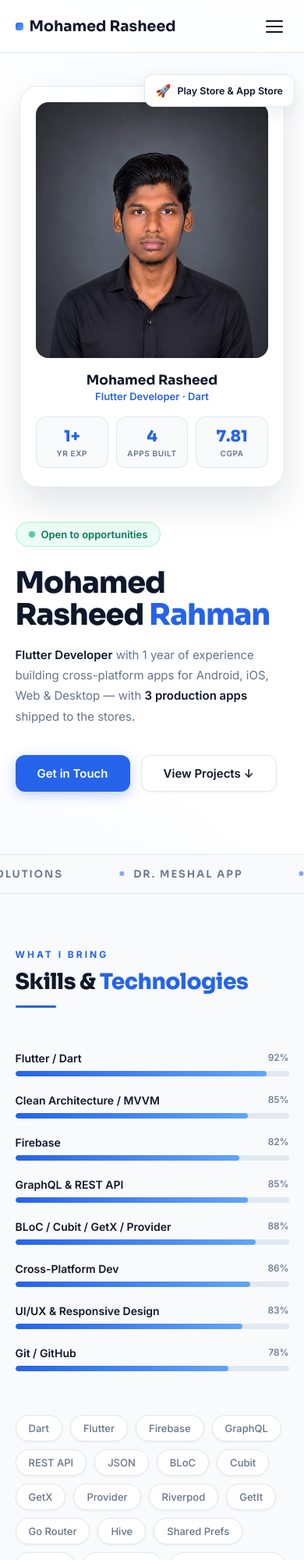
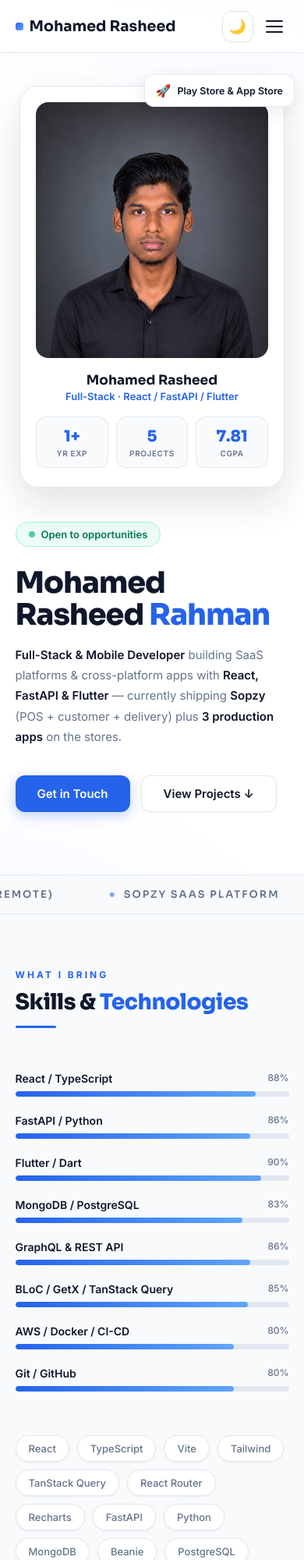
Before and after one commit to RasheedRahman/Portfolio, a plain HTML site: page index.html in a window 390 px wide. Shown: the top 2000 px of the page at 78% size. Drawn offline with Linux system fonts and the light colour scheme.

Commit message:
Full-stack rebrand: Sopzy flagship, Qifaw role, dark mode, mobile fixes

```diff
--- a/index.html
+++ b/index.html
@@ -3,8 +3,8 @@
 <head>
 <meta charset="UTF-8" />
 <meta name="viewport" content="width=device-width, initial-scale=1.0" />
-<title>Mohamed Rasheed Rahman — Flutter Developer</title>
-<meta name="description" content="Portfolio of Mohamed Rasheed Rahman, Flutter Developer — production apps: Dr. Meshal, Smart Masjid, KARS and more." />
+<title>Mohamed Rasheed Rahman — Full-Stack & Mobile Developer</title>
+<meta name="description" content="Portfolio of Mohamed Rasheed Rahman, Full-Stack & Mobile Developer — Sopzy SaaS platform (React + FastAPI + Flutter + AWS) plus production apps: Dr. Meshal, Smart Masjid, KARS and more." />
 <link rel="preconnect" href="https://fonts.googleapis.com" />
 <link rel="preconnect" href="https://fonts.gstatic.com" crossorigin />
 <link href="https://fonts.googleapis.com/css2?family=Inter:wght@400;500;600;700&family=Sora:wght@400;500;600;700;800&display=swap" rel="stylesheet" />
@@ -26,7 +26,35 @@
   --shadow-md: 0 8px 24px rgba(15,23,42,0.08);
   --shadow-lg: 0 20px 48px rgba(15,23,42,0.12);
   --radius: 16px;
+  --nav-bg: rgba(255,255,255,0.85);
+  --nav-menu-bg: rgba(255,255,255,0.98);
 }
+[data-theme="dark"] {
+  --accent: #60a5fa;
+  --accent-dark: #93c5fd;
+  --accent-soft: rgba(96,165,250,0.12);
+  --accent-border: rgba(96,165,250,0.35);
+  --bg: #0f172a;
+  --bg-alt: #162032;
+  --surface: #1e293b;
+  --border: #334155;
+  --text: #f1f5f9;
+  --muted: #94a3b8;
+  --shadow-sm: 0 1px 3px rgba(0,0,0,0.35);
+  --shadow-md: 0 8px 24px rgba(0,0,0,0.4);
+  --shadow-lg: 0 20px 48px rgba(0,0,0,0.5);
+  --nav-bg: rgba(15,23,42,0.85);
+  --nav-menu-bg: rgba(30,41,59,0.98);
+}
+[data-theme="dark"] .btn-outline { background: var(--surface); border-color: var(--border); color: var(--text); }
+[data-theme="dark"] .float-badge { background: var(--surface); }
+[data-theme="dark"] .chip { background: var(--surface); }
+[data-theme="dark"] footer { background: var(--bg); }
+[data-theme="dark"] .skill-track { background: #334155; }
+[data-theme="dark"] .hero-photo { background: linear-gradient(160deg,#1e293b,#334155); }
+[data-theme="dark"] .car-btn { background: rgba(30,41,59,0.92); color: #fff; }
+[data-theme="dark"] ::-webkit-scrollbar-thumb { background: #475569; }
+[data-theme="dark"] .hero-avail, [data-theme="dark"] .current-badge, [data-theme="dark"] .proj-note { background: rgba(16,185,129,0.12); border-color: rgba(16,185,129,0.35); color: #6ee7b7; }
 *, *::before, *::after { box-sizing: border-box; margin: 0; padding: 0; }
 html { scroll-behavior: smooth; }
 body { font-family: var(--font-body); background: var(--bg); color: var(--text); overflow-x: hidden; -webkit-font-smoothing: antialiased; }
@@ -44,7 +72,7 @@ nav {
   position: fixed; top:0; left:0; right:0; z-index:500;
   padding: 0 5%; height: 68px;
   display: flex; align-items: center; justify-content: space-between;
-  background: rgba(255,255,255,0.85); backdrop-filter: blur(16px); -webkit-backdrop-filter: blur(16px);
+  background: var(--nav-bg); backdrop-filter: blur(16px); -webkit-backdrop-filter: blur(16px);
   border-bottom: 1px solid var(--border);
 }
 .nav-logo {
@@ -65,6 +93,14 @@ nav {
 .nav-links a:hover::after { width:100%; }
 .nav-hamburger { display:none; flex-direction:column; gap:5px; cursor:pointer; background:none; border:none; padding:8px; }
 .nav-hamburger span { width:22px; height:2px; background:var(--text); border-radius:1px; transition:0.3s; }
+.nav-actions { display:flex; align-items:center; gap:8px; }
+.theme-toggle {
+  width:40px; height:40px; border-radius:12px; cursor:pointer;
+  background:var(--surface); border:1px solid var(--border); color:var(--text);
+  font-size:18px; display:flex; align-items:center; justify-content:center;
+  transition:transform 0.2s, border-color 0.2s, color 0.2s; box-shadow:var(--shadow-sm);
+}
+.theme-toggle:hover { transform:translateY(-2px); border-color:var(--accent-border); color:var(--accent); }
 
 /* LAYOUT */
 main { position:relative; z-index:1; }
@@ -162,12 +198,12 @@ section { padding: 96px 5%; position:relative; }
 .chip { padding:8px 16px; border-radius:100px; font-size:13px; font-weight:500; border:1px solid var(--border); background:#fff; color:var(--muted); transition:all 0.22s; cursor:default; box-shadow:var(--shadow-sm); }
 .chip:hover { transform:translateY(-3px); color:var(--accent); border-color:var(--accent-border); background:var(--accent-soft); }
 /* EXPERIENCE */
-.timeline { position:relative; max-width:880px; margin:0 auto; }
+.timeline { position:relative; max-width:980px; margin:0 auto; }
 .timeline::before { content:''; position:absolute; left:19px; top:6px; bottom:6px; width:2px; background:linear-gradient(to bottom, var(--accent), #93c5fd); border-radius:1px; }
 .tl-item { position:relative; padding-left:62px; margin-bottom:40px; }
 .tl-item:last-child { margin-bottom:0; }
 .tl-dot { position:absolute; left:11px; top:22px; width:18px; height:18px; border-radius:50%; background:linear-gradient(135deg,var(--accent),#60a5fa); border:3px solid #fff; box-shadow:0 0 0 3px rgba(37,99,235,0.2); z-index:2; }
-.tl-card { background:var(--surface); border:1px solid var(--border); border-radius:var(--radius); padding:28px 32px; box-shadow:var(--shadow-sm); transition:transform 0.25s, box-shadow 0.25s, border-color 0.25s; }
+.tl-card { background:var(--surface); border:1px solid var(--border); border-radius:var(--radius); padding:28px 28px; box-shadow:var(--shadow-sm); transition:transform 0.25s, box-shadow 0.25s, border-color 0.25s; }
 .tl-card:hover { transform:translateY(-3px); box-shadow:var(--shadow-md); border-color:var(--accent-border); }
 .tl-header { display:flex; flex-wrap:wrap; gap:12px; align-items:flex-start; justify-content:space-between; margin-bottom:14px; }
 .tl-role { font-family:var(--font-head); font-size:19px; font-weight:700; }
@@ -282,7 +318,7 @@ section { padding: 96px 5%; position:relative; }
 .btn-wa:hover { background:#1eb85a; transform:translateY(-2px); box-shadow:0 10px 24px rgba(0,0,0,0.2); }
 .cta-btns { display:flex; gap:12px; justify-content:center; flex-wrap:wrap; }
 
-footer { text-align:center; padding:30px 5%; border-top:1px solid var(--border); color:var(--muted); font-size:14px; background:#fff; }
+footer { text-align:center; padding:30px 5%; border-top:1px solid var(--border); color:var(--muted); font-size:14px; background:var(--bg); }
 footer strong { color:var(--text); font-weight:600; }
 
 /* RESPONSIVE */
@@ -297,10 +333,18 @@ footer strong { color:var(--text); font-weight:600; }
   .hero-grid,.skills-grid,.contact-grid,.edu-grid { grid-template-columns:1fr; }
   .hero-photo-wrap { order:-1; }
   .fb-2 { left:-10px; }
-  .nav-links { display:none; flex-direction:column; position:absolute; top:68px; left:0; right:0; background:rgba(255,255,255,0.98); padding:22px 5%; gap:18px; border-bottom:1px solid var(--border); backdrop-filter:blur(16px); }
+  .nav-links { display:none; flex-direction:column; position:absolute; top:68px; left:0; right:0; background:var(--nav-menu-bg); padding:22px 5%; gap:18px; border-bottom:1px solid var(--border); backdrop-filter:blur(16px); }
   .nav-links.open { display:flex; }
   .nav-hamburger { display:flex; }
   #hero { min-height:auto; padding-top:110px; padding-bottom:80px; }
+  .timeline::before { display:none; }
+  .tl-item { padding-left:0; margin-bottom:24px; }
+  .tl-dot { display:none; }
+  .tl-card { padding:20px 18px; }
+  .tl-header { flex-direction:column; gap:8px; }
+  .tl-meta { align-items:flex-start; }
+  .tl-role { font-size:17px; }
+  .tl-desc { padding-left:16px; font-size:13.5px; }
 }
 </style>
 </head>
@@ -315,9 +359,12 @@ footer strong { color:var(--text); font-weight:600; }
     <li><a href="#education">Education</a></li>
     <li><a href="#contact">Contact</a></li>
   </ul>
-  <button class="nav-hamburger" id="hamburger" aria-label="Menu" onclick="document.getElementById('navLinks').classList.toggle('open')">
-    <span></span><span></span><span></span>
-  </button>
+  <div class="nav-actions">
+    <button class="theme-toggle" id="themeToggle" aria-label="Toggle dark mode">🌙</button>
+    <button class="nav-hamburger" id="hamburger" aria-label="Menu" onclick="document.getElementById('navLinks').classList.toggle('open')">
+      <span></span><span></span><span></span>
+    </button>
+  </div>
 </nav>
 
 <main>
@@ -329,9 +376,10 @@ footer strong { color:var(--text); font-weight:600; }
       <div class="hero-avail"><span class="avail-dot"></span>Open to opportunities</div>
       <h1 class="hero-name">Mohamed<br/>Rasheed <em>Rahman</em></h1>
       <p class="hero-role">
-        <strong>Flutter Developer</strong> with 1 year of experience building
-        cross-platform apps for Android, iOS, Web &amp; Desktop — with
-        <strong>3 production apps</strong> shipped to the stores.
+        <strong>Full-Stack & Mobile Developer</strong> building SaaS platforms &amp;
+        cross-platform apps with <strong>React, FastAPI & Flutter</strong> —
+        currently shipping <strong>Sopzy</strong> (POS + customer + delivery)
+        plus <strong>3 production apps</strong> on the stores.
       </p>
       <div class="hero-ctas">
         <a href="#contact" class="btn btn-primary">Get in Touch</a>
@@ -345,10 +393,10 @@ footer strong { color:var(--text); font-weight:600; }
           <img src="profile%20image.jpeg" alt="Mohamed Rasheed Rahman" />
         </div>
         <div class="hero-photo-name">Mohamed Rasheed</div>
-        <div class="hero-photo-role">Flutter Developer · Dart</div>
+        <div class="hero-photo-role">Full-Stack · React / FastAPI / Flutter</div>
         <div class="hero-stats">
           <div class="stat-item"><div class="stat-val">1+</div><div class="stat-label">Yr Exp</div></div>
-          <div class="stat-item"><div class="stat-val">4</div><div class="stat-label">Apps Built</div></div>
+          <div class="stat-item"><div class="stat-val">5</div><div class="stat-label">Projects</div></div>
           <div class="stat-item"><div class="stat-val">7.81</div><div class="stat-label">CGPA</div></div>
         </div>
       </div>
@@ -437,7 +485,7 @@ footer strong { color:var(--text); font-weight:600; }
 
 </main>
 <footer>
-  <p>Designed &amp; built by <strong>Mohamed Rasheed Rahman</strong> — Flutter Developer · Puducherry, India · 2026</p>
+  <p>Designed &amp; built by <strong>Mohamed Rasheed Rahman</strong> — Full-Stack & Mobile Developer · Puducherry, India · 2026</p>
 </footer>
 
 <script>
@@ -445,26 +493,41 @@ footer strong { color:var(--text); font-weight:600; }
 const enc = p => p.split('/').map(encodeURIComponent).join('/');
 
 const skills = [
-  { name: 'Flutter / Dart', pct: 92 },
-  { name: 'Clean Architecture / MVVM', pct: 85 },
-  { name: 'Firebase', pct: 82 },
-  { name: 'GraphQL & REST API', pct: 85 },
-  { name: 'BLoC / Cubit / GetX / Provider', pct: 88 },
-  { name: 'Cross-Platform Dev', pct: 86 },
-  { name: 'UI/UX & Responsive Design', pct: 83 },
-  { name: 'Git / GitHub', pct: 78 },
+  { name: 'React / TypeScript', pct: 88 },
+  { name: 'FastAPI / Python', pct: 86 },
+  { name: 'Flutter / Dart', pct: 90 },
+  { name: 'MongoDB / PostgreSQL', pct: 83 },
+  { name: 'GraphQL & REST API', pct: 86 },
+  { name: 'BLoC / GetX / TanStack Query', pct: 85 },
+  { name: 'AWS / Docker / CI-CD', pct: 80 },
+  { name: 'Git / GitHub', pct: 80 },
 ];
 
 const chips = [
-  'Dart','Flutter','Firebase','GraphQL','REST API','JSON','BLoC','Cubit','GetX','Provider',
-  'Riverpod','GetIt','Go Router','Hive','Shared Prefs','MVVM','Clean Arch',
-  'Push Notifications','FCM','Flutter DevTools','Node.js','PostgreSQL','KNET Payments',
-  'Google Cloud','Java','Python','Android','iOS','Web','Desktop','Git','GitHub'
+  'React','TypeScript','Vite','Tailwind','TanStack Query','React Router','Recharts',
+  'FastAPI','Python','MongoDB','Beanie','PostgreSQL','JWT','Node.js',
+  'AWS S3','CloudFront','ECS','ECR','Docker','PhonePe',
+  'Dart','Flutter','Firebase','FCM','GraphQL','REST API','BLoC','GetX','Provider',
+  'Riverpod','Hive','Go Router','Clean Arch','MVVM','Git','GitHub'
 ];
 
 const experience = [
   {
-    role: 'Flutter Developer',
+    role: 'Full-Stack Developer',
+    company: 'Qifaw Technologies',
+    dates: 'September 2026 – Present',
+    location: 'Remote',
+    current: true,
+    desc: [
+      'Building Sopzy — multi-platform SaaS restaurant POS: React web platform (dashboard analytics, Captain POS, KOT, orders, catalog, QR ordering) + FastAPI + MongoDB backend.',
+      'Built two Flutter apps in the same ecosystem: Sopzy Food customer app (search, cart, coupons, UPI via PhonePe, live rider tracking) and Delivery Partner app (accept/reject, navigate, OTP handover).',
+      'Implemented JWT auth with RBAC (super-admin / store-admin / captain / kot), split Cash + UPI payments, refunds, and dashboard cash-box accounting.',
+      'Shipping to production on AWS: S3 + CloudFront frontend, ECS + ECR backend, CodeBuild deploys with health-proofed releases.',
+    ],
+    badges: ['React','FastAPI','MongoDB','Flutter','AWS','Docker','PhonePe','TanStack Query'],
+  },
+  {
+    role: 'Full Stack Flutter Developer',
     company: 'Safatech Integrated Solutions Pvt. Ltd.',
     dates: 'March 2026 – Present',
     location: null,
@@ -500,6 +563,15 @@ const experience = [
 
 const projects = [
   {
+    name: 'Sopzy — SaaS Restaurant Platform',
+    tag: 'Flagship SaaS · In Production',
+    tagClass: 'tag-production',
+    note: '🍽️ Web Platform + Customer App + Delivery App — one ecosystem',
+    desc: 'Multi-platform POS: Web admin (dashboard analytics, Captain POS, POS/Sopzy orders, menu catalog with XLSX import, QR dine-in ordering with PhonePe UPI) + Flutter customer food app (cart, coupons, live tracking) + Flutter delivery partner app (accept, navigate, OTP delivered). FastAPI + MongoDB backend with JWT RBAC, split Cash+UPI, AWS S3/CloudFront + ECS deploy.',
+    stack: ['React','FastAPI','MongoDB','Flutter','AWS','Docker','PhonePe','Firebase'],
+    imgs: ['Sopzy/6.png','Sopzy/7.png','Sopzy/1.png','Sopzy/2.png','Sopzy/3.1.png','Sopzy/3.2.png','Sopzy/4.png','Sopzy/5.png'],
+  },
+  {
     name: 'Dr. Meshal',
     tag: 'Production App',
     tagClass: 'tag-production',
@@ -530,7 +602,7 @@ const projects = [
     name: 'Chat Application',
     tag: 'Personal Project',
     tagClass: 'tag-personal',
-    note: '✍️ 90%+ hand-written code — built without AI',
+    note: '🛠️ Built from scratch to learn real-time systems',
     desc: 'Real-time messaging app supporting text and multimedia communication with Firebase-powered authentication and live data synchronisation.',
     stack: ['Flutter','Firebase Auth','Cloud Firestore','Provider'],
     imgs: ['Chat Application/1.png','Chat Application/2.png'],
@@ -569,8 +641,9 @@ const contactInfo = [
 ];
 
 const marqueeItems = [
-  'Flutter Developer','Safatech Integrated Solutions','Dr. Meshal App','KARS — Play Store & App Store',
-  'Smart Masjid','Clean Architecture','GraphQL & REST API','Cross-Platform Dev','BLoC / GetX / Cubit','BCA Graduate'
+  'Full-Stack & Mobile Developer','Qifaw Technologies (Remote)','Sopzy SaaS Platform',
+  'React + FastAPI + Flutter','Captain POS & KOT','Dashboard Analytics',
+  'Safatech Integrated Solutions','KARS — Play Store & App Store','Dr. Meshal App','Smart Masjid','BCA Graduate'
 ];
 
 /* ====== RENDER ====== */
@@ -733,8 +806,24 @@ function initSkillBars() {
   document.querySelectorAll('.skill-fill').forEach(f => io.observe(f));
 }
 
+/* ====== THEME (light default) ====== */
+function initTheme() {
+  const btn = document.getElementById('themeToggle');
+  const saved = localStorage.getItem('theme');
+  const theme = saved === 'dark' ? 'dark' : 'light';
+  document.documentElement.setAttribute('data-theme', theme);
+  btn.textContent = theme === 'dark' ? '☀️' : '🌙';
+  btn.addEventListener('click', () => {
+    const next = document.documentElement.getAttribute('data-theme') === 'dark' ? 'light' : 'dark';
+    document.documentElement.setAttribute('data-theme', next);
+    localStorage.setItem('theme', next);
+    btn.textContent = next === 'dark' ? '☀️' : '🌙';
+  });
+}
+
 /* ====== BOOT ====== */
 render();
+initTheme();
 initReveal();
 initSkillBars();
 initCarousels();
```
Also changed, not shown: Sopzy/1.png (added), Sopzy/3.1.png (added), Sopzy/3.2.png (added), Sopzy/4.png (added), Sopzy/5.png (added), Sopzy/6.png (added), Sopzy/7.png (added), 1 other file.
